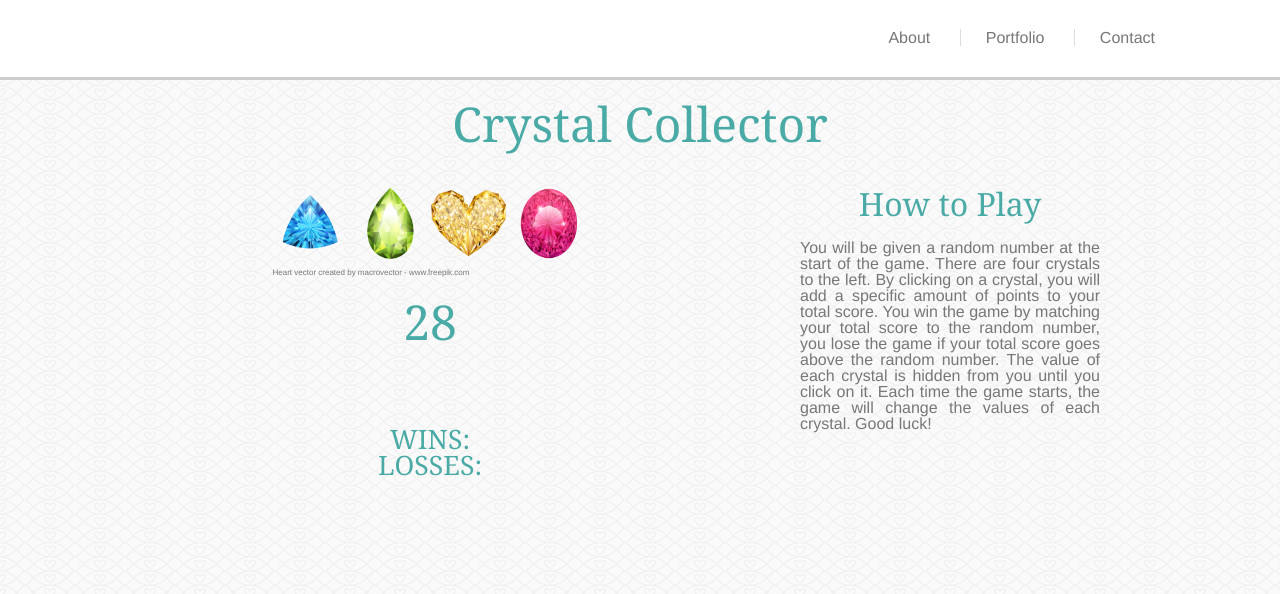
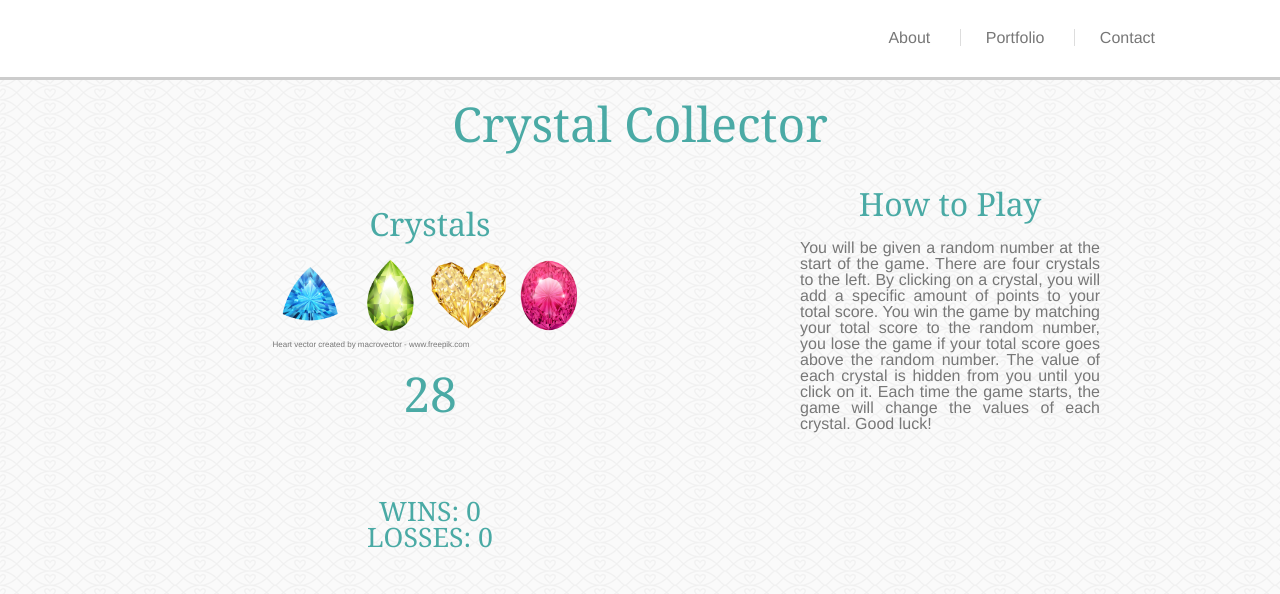
Before and after one commit to brittgalloway/Crystal_collector, a plain HTML site: page index.html in a window 1280 px wide. Drawn offline with nearby package versions, Linux system fonts and the light colour scheme.

Commit message:
added "0" to print on screen for intial score h2 Crystals

```diff
--- a/index.html
+++ b/index.html
@@ -49,6 +49,7 @@
       </article>
       <aside>
         <div class="crystals">
+          <h2>Crystals</h2>
           <img id="blue" src="assets/images/blue_triangle.png" />
           <img id="green" src="assets/images/green_teardrop.png" />
           <img id="yellow" src="assets/images/yellow_heart.png" />
@@ -63,8 +64,8 @@
         <div id="collectedCrystals"></div>
         <div id="score">
           <p>
-          <div id="wins">WINS: </div>
-          <div id="losses">LOSSES: </div>
+          <div id="wins">WINS: 0</div>
+          <div id="losses">LOSSES: 0</div>
         </div>
       </aside>
     </main>
```
